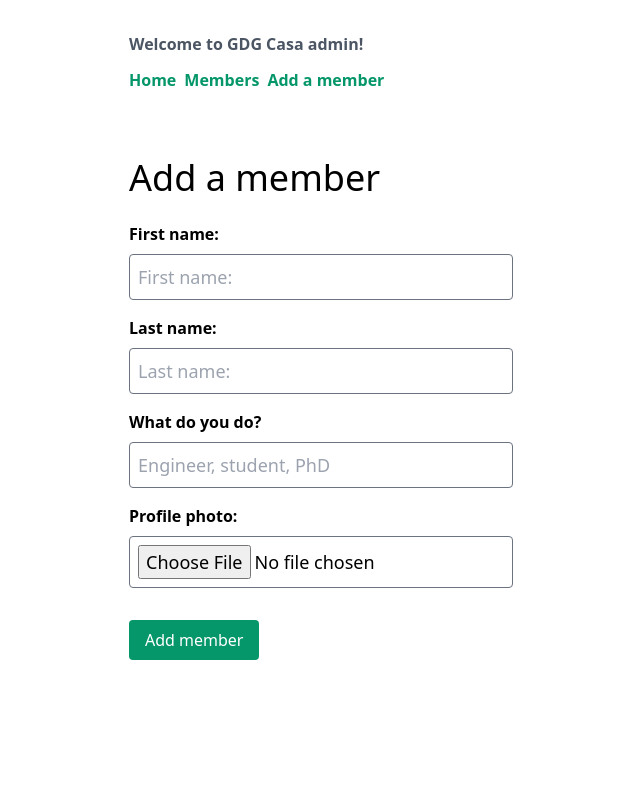
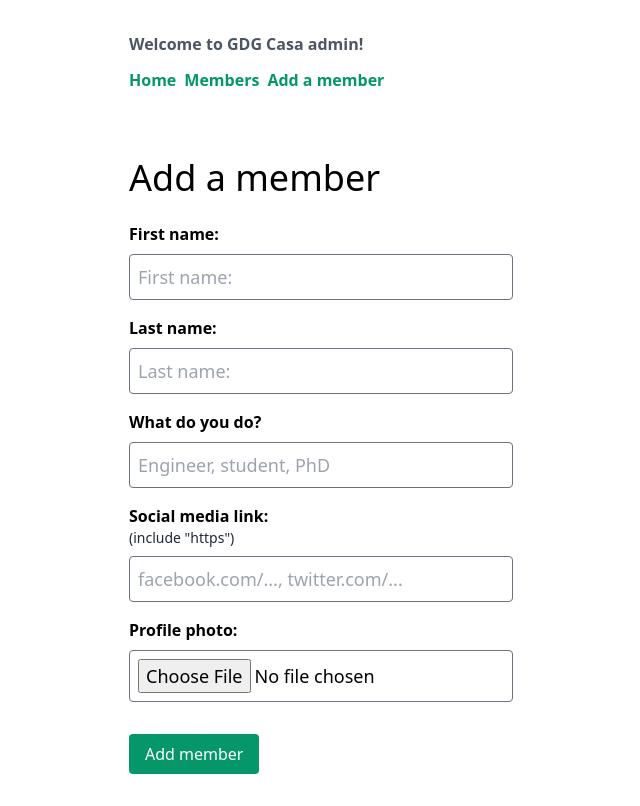
Before and after one commit to gdgcasa/gdgcasablanca-admin, a Next.js app: page /members/add in a window 1280 px wide. Shown: the whole page, without its empty margins (95-735 px from the left). Built offline with nearby package versions, Linux system fonts and the light colour scheme; no server answers.

Commit message:
feat: add url

```diff
--- a/pages/members/add.tsx
+++ b/pages/members/add.tsx
@@ -8,6 +8,7 @@
 
 const initialState = {
   firstname: '',
+  url: '',
   lastname: '',
   occupation: '',
   photo: null,
@@ -104,6 +105,16 @@
               />
 
               <Input
+                id='url'
+                name='url'
+                type='url'
+                label='Social media link:'
+                description='(include "https")'
+                placeholder='facebook.com/..., twitter.com/...'
+                inputProps={{ autoComplete: 'off', onChange: handleChangle }}
+              />
+
+              <Input
                 id='photo'
                 name='photo'
                 label='Profile photo:'
--- a/pages/members/index.tsx
+++ b/pages/members/index.tsx
@@ -21,7 +21,7 @@
 
       <main>
         <section className='flex flex-col gap-y-4 p-4 md:p-8 md:max-w-4xl mx-auto'>
-          {data.map(({ firstname, lastname, id, photo, occupation }) => {
+          {data.map(({ firstname, lastname, id, photo, occupation, url }) => {
             const fullname = [firstname, lastname].join(' ')
             return (
               <div key={id} className='flex gap-x-3 items-center'>
@@ -33,6 +33,11 @@
                 <div>
                   <h3 className='text-lg text-gray-900'>{fullname}</h3>
                   <p className='text-sm text-gray-700'>{occupation}</p>
+                  {!url ? null : (
+                    <a href={url} target='_blank' rel='noopener noreferrer'>
+                      {url}
+                    </a>
+                  )}
                 </div>
               </div>
             )
--- a/src/components/input.tsx
+++ b/src/components/input.tsx
@@ -2,6 +2,7 @@
 
 type IProps = {
   label: string
+  description?: string
   id?: string
   name?: string
   type?: string
@@ -11,6 +12,7 @@
 
 export default function Input({
   label,
+  description,
   placeholder,
   name,
   id,
@@ -19,8 +21,9 @@
 }: IProps) {
   return (
     <div className='flex flex-col w-full'>
-      <label htmlFor={id} className='font-bold mb-1 md:mb-2 self-start'>
-        {label}
+      <label htmlFor={id} className='mb-1 md:mb-2 self-start'>
+        <div className='font-bold'>{label}</div>
+        <div className='text-sm text-gray-800'>{description}</div>
       </label>
       <input
         type={type}
@@ -29,6 +32,7 @@
         name={name}
         {...inputProps}
         className='p-2 text-lg rounded border border-gray-500 hover:border-gray-700 focus:border-gray-900'
+        aria-label={label}
       />
     </div>
   )
--- a/src/types/types.d.ts
+++ b/src/types/types.d.ts
@@ -1,9 +1,10 @@
 type DbMember = {
   firstname: string
+  id: string
   lastname: string
   occupation: string
   photo: string
-  id: string
+  url?: string
 }
 
 type Member = Omit<DbMember, 'photo', 'id'> & {
```
